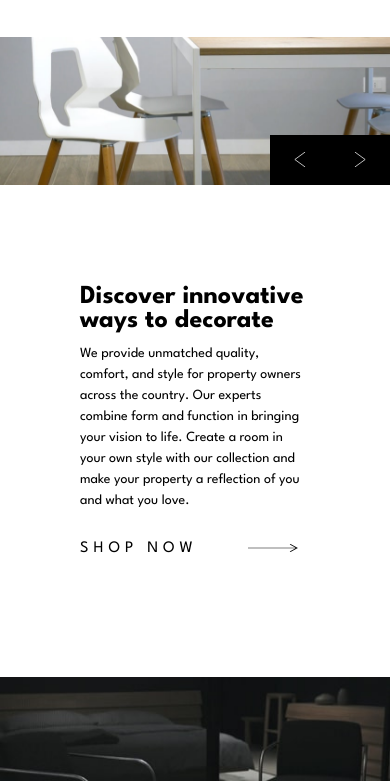
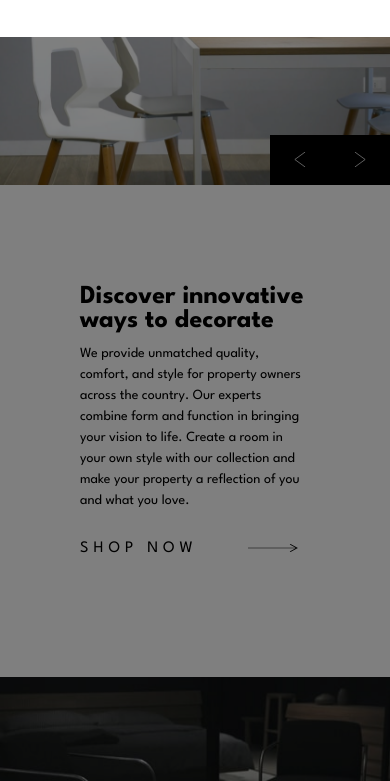
Before and after one commit to mitkokazakov/Room-Homepage, a website: page index.html in a window 390 px wide. Both pictures are taken after a click on the element 60 px from the left and 43 px from the top of the page. Shown: the part 63-844 px from the top of the page. Drawn offline with nearby package versions, Linux system fonts and the light colour scheme.

Commit message:
Add overlay div with more darkness over the container when hamburger menu is clicked

```diff
--- a/app.js
+++ b/app.js
@@ -1,12 +1,16 @@
 const burger = document.querySelector(".hamburger-container");
 const closeBtn = document.querySelector(".close-btn-container");
+
+const overlay = document.querySelector(".overlay");
 
 const mobileNav = document.querySelector(".mobile-navigation");
 
 burger.addEventListener("click", () => {
     mobileNav.classList.add("open")
+    overlay.classList.add("open")
 });
 
 closeBtn.addEventListener("click", () => {
     mobileNav.classList.remove("open")
+    overlay.classList.remove("open")
 });
--- a/index.html
+++ b/index.html
@@ -13,6 +13,10 @@
 
   <body>
     <div class="container">
+
+      <div class="overlay">
+
+      </div>
       <div class="upper">
         <div class="upper-left">
 
--- a/style.css
+++ b/style.css
@@ -11,7 +11,12 @@ body {
   font-family: "League Spartan", serif;
 }
 
+.overlay{
+  transition: all 500ms linear;
+}
+
 .container {
+  position: relative;
   min-height: 100vh;
   width: 100%;
   max-width: 1440px;
@@ -426,4 +431,16 @@ body {
   .close-btn-container {
     cursor: pointer;
   }
+
+  .overlay.open{
+    width: 100%;
+    min-height: 100%;
+    position: absolute;
+    top: 0;
+    left: 0;
+    background-color: black;
+    opacity: 0.5;
+    transition: all 500ms linear;
+    z-index: 15;
+  }
 }
```
